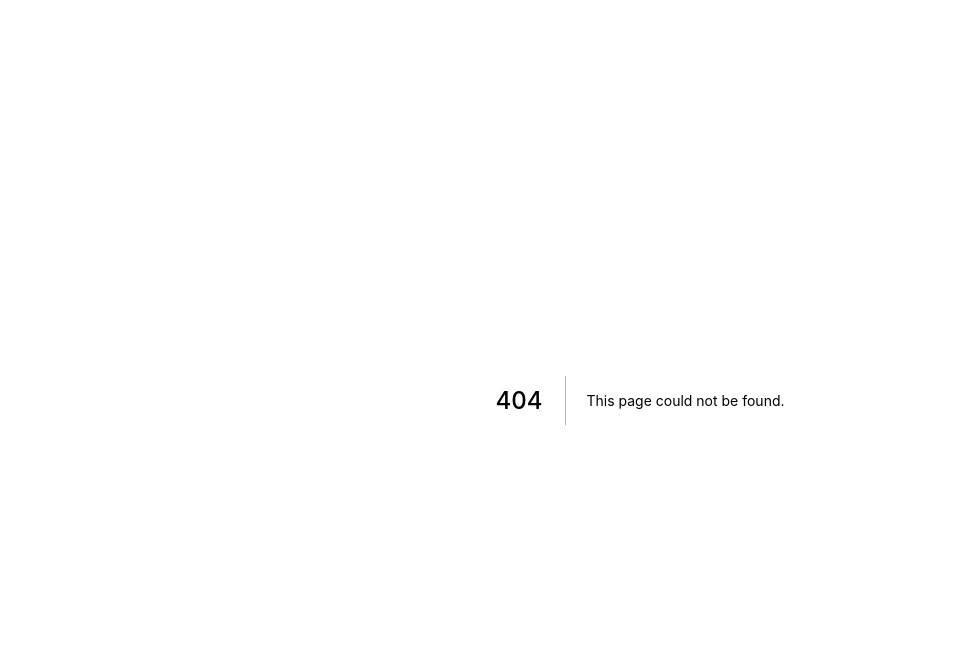
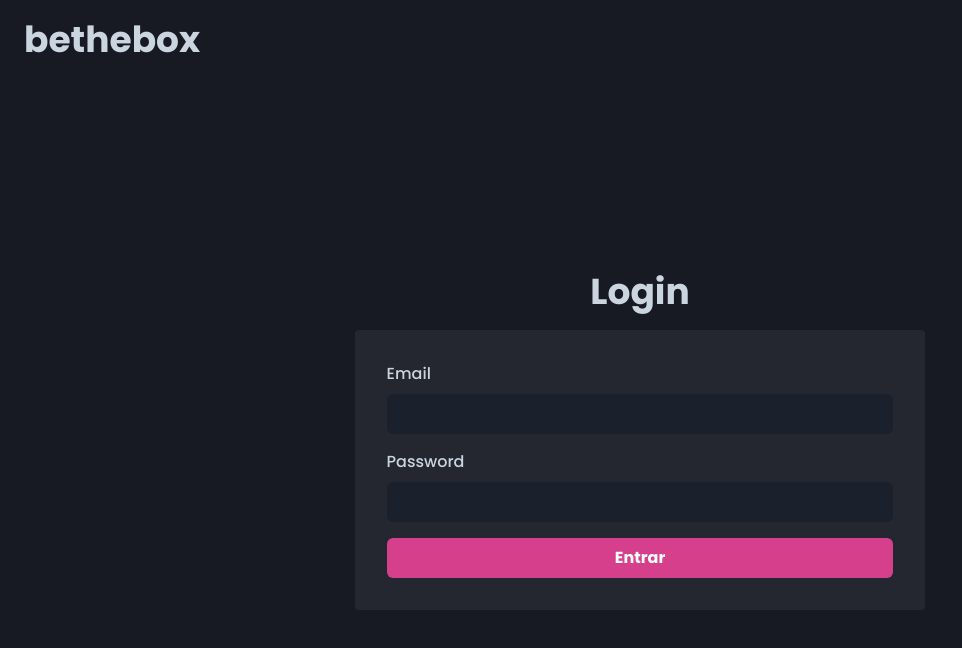
Before and after one commit to camargo1409/monorepo-test, a Next.js app in the folder apps/front/: page /auth/signin in a window 1280 px wide. Before the commit this address had no page. Shown: the top 648 px of the page, without its empty margins (0-962 px from the left). Built offline with nearby package versions, Linux system fonts and the light colour scheme.

Commit message:
feat: create sign in page

```diff
--- /dev/null
+++ b/apps/front/src/components/SignInForm/index.tsx
@@ -0,0 +1,54 @@
+import { Button } from "@chakra-ui/button";
+import { FormControl, FormLabel } from "@chakra-ui/form-control";
+import { Input } from "@chakra-ui/input";
+import { VStack } from "@chakra-ui/layout";
+
+export const SignInForm = () => {
+  return (
+    <VStack
+      as="form"
+      w="100%"
+      bg="whiteAlpha.100"
+      borderRadius={4}
+      p="8"
+      direction="column"
+      spacing={4}
+    >
+      <FormControl>
+        <FormLabel color="gray.300" htmlFor="email">
+          Email
+        </FormLabel>
+        <Input
+          variant="filled"
+          focusBorderColor="pink.500"
+          type="email"
+          id="email"
+          bg="gray.800"
+          color="gray.300"
+          _hover={{
+            bg: "gray.700",
+          }}
+        />
+      </FormControl>
+      <FormControl>
+        <FormLabel color="gray.300" htmlFor="password">
+          Password
+        </FormLabel>
+        <Input
+          variant="filled"
+          focusBorderColor="pink.500"
+          type="password"
+          id="password"
+          bg="gray.800"
+          color="gray.300"
+          _hover={{
+            bg: "gray.700",
+          }}
+        />
+      </FormControl>
+      <Button colorScheme="pink" w="100%">
+        Entrar
+      </Button>
+    </VStack>
+  );
+};
--- /dev/null
+++ b/apps/front/src/pages/auth/signin/index.tsx
@@ -0,0 +1,33 @@
+import { Button } from "@chakra-ui/button";
+import { FormControl, FormLabel } from "@chakra-ui/form-control";
+import { Input } from "@chakra-ui/input";
+import { Container, Flex, Heading, VStack } from "@chakra-ui/layout";
+import Head from "next/head";
+import { SignInForm } from "../../../components/SignInForm";
+import { SimpleHeader } from "../../../components/SimpleHeader";
+
+const SignIn = () => {
+  return (
+    <>
+      <Head>
+        <title>bethebox | Sign In</title>
+        <meta name="description" content="bethebox sign in page" />
+      </Head>
+      <Flex direction="column" minH="100vh" bg="gray.900">
+        <SimpleHeader />
+        <Container
+          display="flex"
+          flexDirection="column"
+          alignItems="center"
+          justifyContent="center"
+          flex="1"
+        >
+            <Heading mb="4" color="gray.300">Login</Heading>
+            <SignInForm />
+        </Container>
+      </Flex>
+    </>
+  );
+};
+
+export default SignIn;
--- a/apps/front/src/pages/index.tsx
+++ b/apps/front/src/pages/index.tsx
@@ -45,7 +45,7 @@ const Home: NextPage = () => {
               Não se preocupe mais em receber suas entregas
             </Heading>
             <Text color="gray.500">Encontre a caixa postal mais próxima</Text>
-            <NextLink href="/dashboard" passHref>
+            <NextLink href="/auth/signin" passHref>
               <Button as="a" size="md" colorScheme="pink" mt="6">
                 Comece já
               </Button>
```
